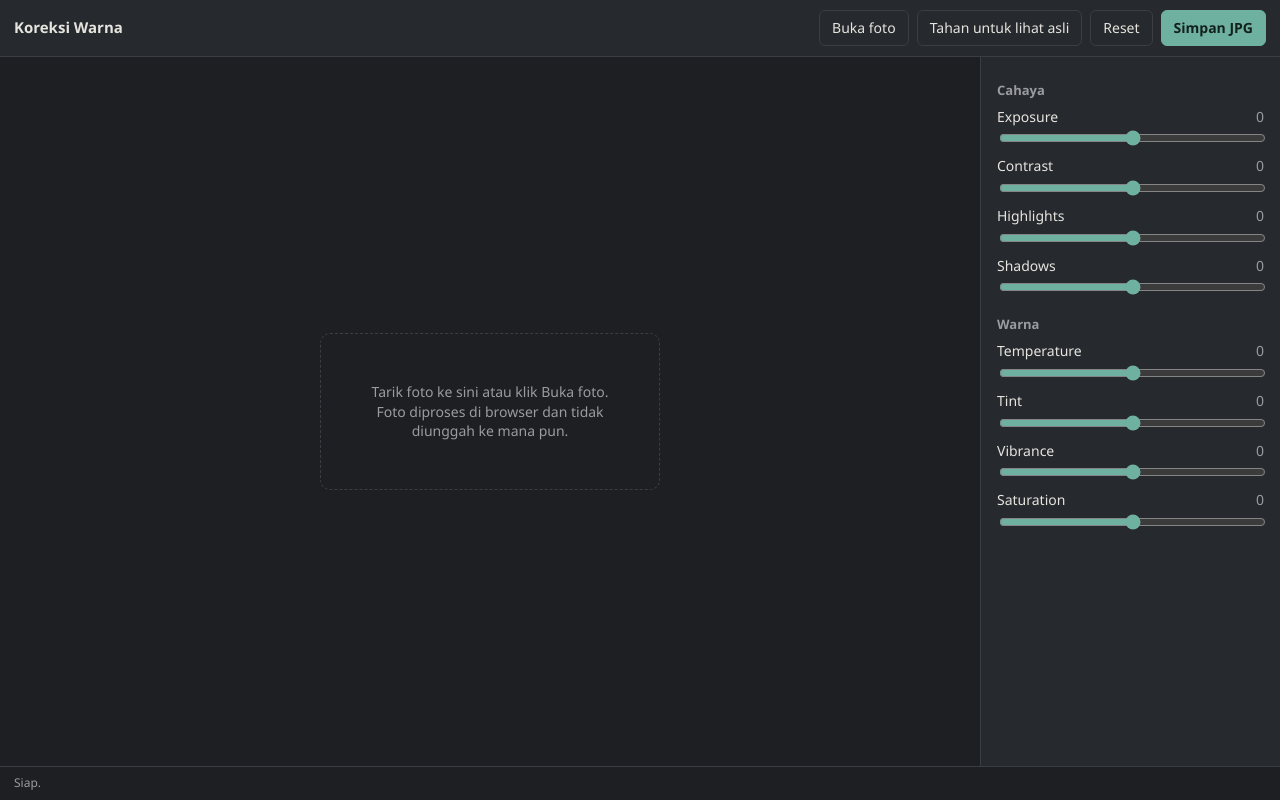
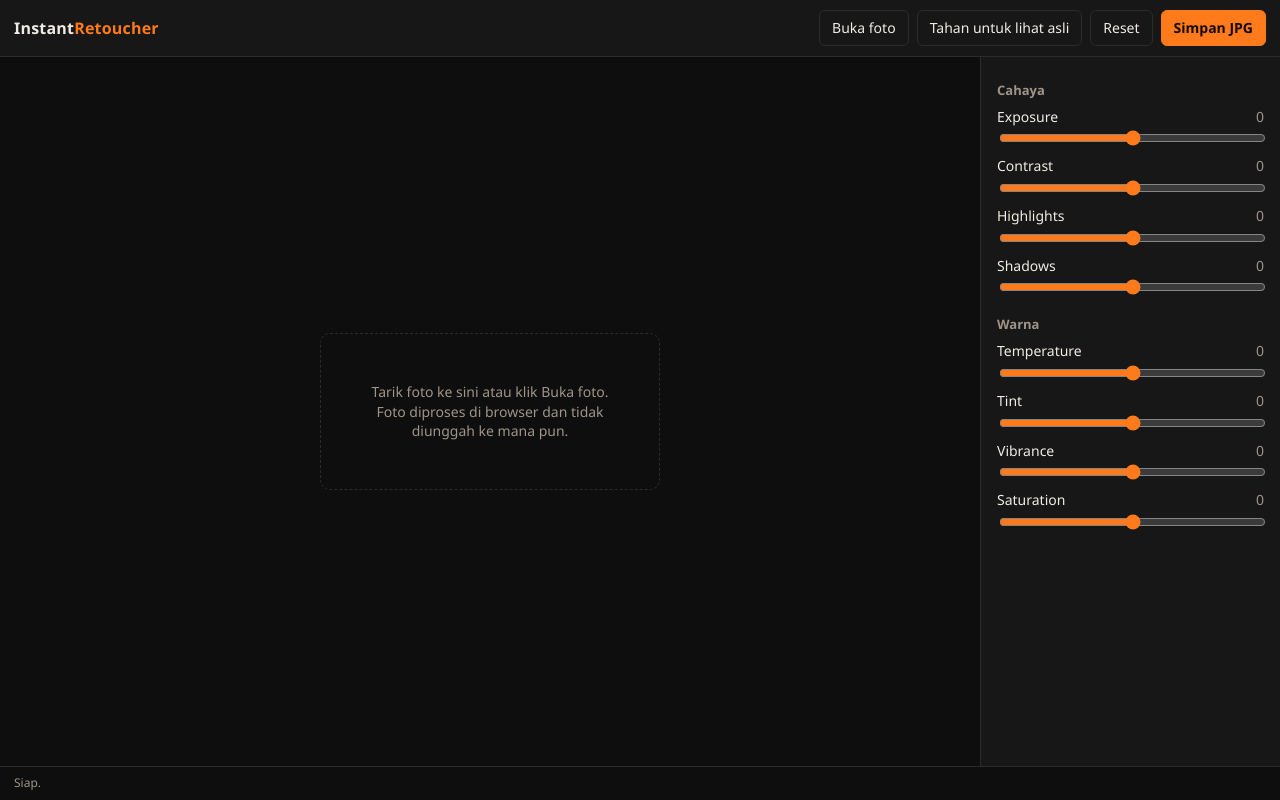
Before and after one commit to goenawork/instantretoucher, a plain HTML site: page index.html in a window 1280 px wide. Drawn offline with Linux system fonts and the light colour scheme.

Commit message:
Add files via upload

```diff
--- a/index.html
+++ b/index.html
@@ -3,17 +3,17 @@
 <head>
 <meta charset="utf-8">
 <meta name="viewport" content="width=device-width, initial-scale=1">
-<title>Koreksi Warna</title>
+<title>InstantRetoucher</title>
 <style>
-:root{--bg:#1d1f22;--panel:#26292d;--line:#3a3e44;--text:#e6e4df;--mute:#9a9ca0;--accent:#6fb1a0}
+:root{--bg:#0e0e0e;--panel:#171717;--line:#2e2a26;--text:#f1ebe4;--mute:#a09488;--accent:#ff7a1a}
 *{box-sizing:border-box}
 html,body{height:100%;margin:0}
 body{background:var(--bg);color:var(--text);font:14px/1.4 "Segoe UI",system-ui,sans-serif;display:flex;flex-direction:column}
 header{display:flex;gap:8px;align-items:center;padding:10px 14px;border-bottom:1px solid var(--line);background:var(--panel);flex-wrap:wrap}
-header h1{font-size:15px;font-weight:600;margin:0 auto 0 0}
+header h1{font-size:16px;font-weight:700;letter-spacing:.2px;margin:0 auto 0 0}
 button,label.btn{background:transparent;color:var(--text);border:1px solid var(--line);border-radius:6px;padding:7px 12px;font:inherit;cursor:pointer}
 button:hover,label.btn:hover{border-color:var(--accent)}
-button.primary{background:var(--accent);border-color:var(--accent);color:#13211d;font-weight:600}
+button.primary{background:var(--accent);border-color:var(--accent);color:#140a02;font-weight:700}
 button:focus-visible,input:focus-visible,label.btn:focus-within{outline:2px solid var(--accent);outline-offset:2px}
 main{flex:1;display:flex;min-height:0}
 #stage{flex:1;display:flex;align-items:center;justify-content:center;padding:16px;min-width:0;position:relative}
@@ -32,7 +32,7 @@ h2{font-size:13px;font-weight:600;margin:18px 0 6px;color:var(--mute)}
 </head>
 <body>
 <header>
-  <h1>Koreksi Warna</h1>
+  <h1>Instant<span style="color:var(--accent)">Retoucher</span></h1>
   <label class="btn">Buka foto<input id="file" type="file" accept="image/*" hidden></label>
   <button id="cmp" disabled>Tahan untuk lihat asli</button>
   <button id="reset" disabled>Reset</button>
```
